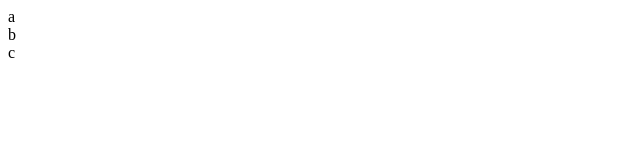
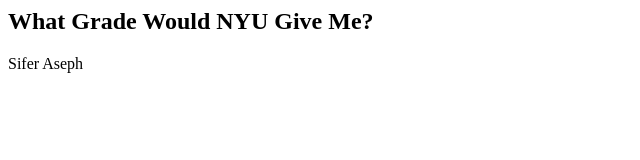
Before and after one commit to cassandriel/whatgradewouldnyugiveme, a plain HTML site: page index.html in a window 1280 px wide. Shown: the whole page, without its empty margins (0-640 px from the left). Drawn offline with Linux system fonts and the light colour scheme.

Commit message:
Update index.html

```diff
--- a/index.html
+++ b/index.html
@@ -5,15 +5,17 @@
 <body>
 <div id="container">
   <div id="top">
-   a
+    <h2>What Grade Would NYU Give Me?</h2>
   </div>
 
   <div id="content">
-   b
+    <p>
+
+    </p>
   </div>
 
   <div id="bottom">
-    <footer>c</footer>
+    <footer>Sifer Aseph</footer>
   </div>
 </div>
 </body>
```
